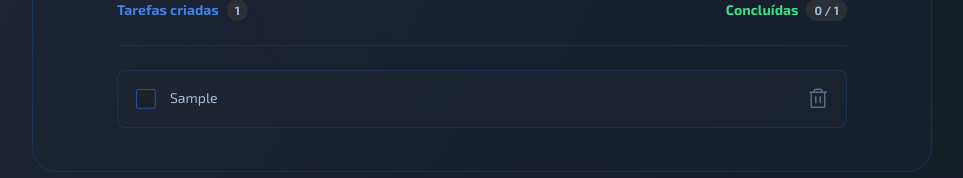
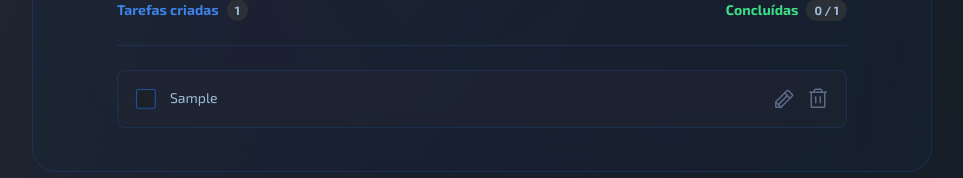
Before and after one commit to sirhent/react-todo-list, a React (Vite) app: page / in a window 1280 px wide. Both pictures are taken after typing "Sample" into the empty fields and a click on the button "CRIAR". Shown: the part 307-485 px from the top of the page, without its empty margins (158-1121 px from the left). Built offline with nearby package versions, Linux system fonts and the light colour scheme.

Commit message:
Implement todo editing functionality

```diff
--- a/package.json
+++ b/package.json
@@ -12,6 +12,7 @@
     "phosphor-react": "^1.4.1",
     "react": "^18.0.0",
     "react-dom": "^18.0.0",
+    "react-textarea-autosize": "^8.3.4",
     "uuid": "^8.3.2"
   },
   "devDependencies": {
--- a/src/App.tsx
+++ b/src/App.tsx
@@ -63,6 +63,22 @@ function App() {
           id: todo.id,
           title: todo.title,
           completed: isCompleted
+        }
+      } else {
+        return todo;
+      }
+    });
+
+    setTodos(todoListWithUpdatedTodo);
+  }
+
+  function handleTodoEdit(todoId: string, newTodoText: string) {
+    const todoListWithUpdatedTodo = todos.map((todo) => {
+      if (todo.id === todoId) {
+        return {
+          id: todo.id,
+          title: newTodoText,
+          completed: todo.completed
         }
       } else {
         return todo;
@@ -171,8 +187,9 @@ function App() {
                     <Todo
                       key={todo.id}
                       todoItem={todo}
-                      onDeleteTodo={handleDeleteTodo}
+                      onDeletedTodo={handleDeleteTodo}
                       onTodoCompleted={handleTodoCompletion}
+                      onTodoEdited={handleTodoEdit}
                     />
                   );
                 })}
--- a/src/components/Todo.module.scss
+++ b/src/components/Todo.module.scss
@@ -25,16 +25,88 @@
   }
 
   &__title {
+    word-break: break-all;
     margin-top: 0.3rem;
     font-size: 1.4rem;
     font-weight: 400;
     color: var(--blue-200);
   }
 
+  &__edit-area {
+    margin-top: 0.3rem;
+    width: 100%;
+    // height: max-content;
+    height: 100%;
+    background: transparent;
+    border: none;
+    border-bottom: 1px solid var(--blue);
+
+    resize: none;
+    font-size: 1.4rem;
+    font-weight: 400;
+    color: var(--blue-200);
+
+    transition: border-bottom 200ms ease;
+
+    &:hover,
+    &:focus {
+      outline: none;
+      border-bottom: 1px solid var(--blue--light);
+    }
+  }
+
   &__actions {
     margin-left: auto;
     display: flex;
     gap: 1rem;
+
+    &__save-btn {
+      width: 2.4rem;
+      height: 2.4rem;
+      border: none;
+      background-color: transparent;
+
+      cursor: pointer;
+
+      &__icon {
+        width: 2.4rem;
+        height: 2.4rem;
+
+        color: var(--blue-300);
+        transition:
+          color 200ms ease,
+          filter 200ms ease;
+      }
+
+      &:hover &__icon {
+        filter: var(--save-icon-underglow);
+        color: var(--green--dark);
+      }
+    }
+
+    &__edit-btn {
+      width: 2.4rem;
+      height: 2.4rem;
+      border: none;
+      background-color: transparent;
+
+      cursor: pointer;
+
+      &__icon {
+        width: 2.4rem;
+        height: 2.4rem;
+
+        color: var(--blue-300);
+        transition:
+          color 200ms ease,
+          filter 200ms ease;
+      }
+
+      &:hover &__icon {
+        filter: var(--edit-icon-underglow);
+        color: var(--blue);
+      }
+    }
 
     &__delete-btn {
       width: 2.4rem;
@@ -45,6 +117,8 @@
       cursor: pointer;
 
       &__icon {
+        width: 2.4rem;
+        height: 2.4rem;
         color: var(--blue-300);
         transition:
           color 200ms ease,
--- a/src/components/Todo.tsx
+++ b/src/components/Todo.tsx
@@ -1,5 +1,6 @@
-import { Trash } from "phosphor-react";
-import { useEffect, useId, useState } from "react";
+import { FloppyDisk, Pencil, Trash } from "phosphor-react";
+import { ChangeEvent, useEffect, useId, useState } from "react";
+import TextareaAutosize from "react-textarea-autosize";
 
 import { TodoType } from "../App";
 
@@ -7,13 +8,16 @@ import styles from "./Todo.module.scss";
 
 interface TodoProps {
   todoItem: TodoType;
-  onDeleteTodo: (todoId: string) => void;
+  onDeletedTodo: (todoId: string) => void;
   onTodoCompleted: (todoId: string, isCompleted: boolean) => void;
+  onTodoEdited: (todoId: string, newTodoText: string) => void;
 }
 
 export function Todo(props: TodoProps) {
   const checkboxId = useId();
   const [isTodoCompleted, setIsTodoCompleted] = useState(false);
+  const [isTodoBeingEdited, setIsTodoBeingEdited] = useState(false);
+  const [editingText, setEditingText] = useState(props.todoItem.title);
 
   function handleTodoCompletion() {
     if (isTodoCompleted) {
@@ -26,6 +30,22 @@ export function Todo(props: TodoProps) {
   useEffect(() => {
     props.onTodoCompleted(props.todoItem.id, isTodoCompleted);
   }, [isTodoCompleted]);
+
+  function handleTodoTextChange(event: ChangeEvent<HTMLTextAreaElement>) {
+    setEditingText(event.target.value);
+  }
+
+  function handleTodoEditState() {
+    if (isTodoBeingEdited) {
+      setIsTodoBeingEdited((prevState) => !prevState);
+    } else {
+      setIsTodoBeingEdited((prevState) => !prevState);
+    }
+  }
+
+  useEffect(() => {
+    props.onTodoEdited(props.todoItem.id, editingText);
+  }, [isTodoBeingEdited]);
 
   return (
     <div className={styles["c-task"]}>
@@ -62,20 +82,50 @@ export function Todo(props: TodoProps) {
         </label>
       </div>
 
-      <h2 className={styles["c-task__title"]}>
-        {props.todoItem.title}
-      </h2>
+      {isTodoBeingEdited ? (
+        <TextareaAutosize
+          className={styles["c-task__edit-area"]}
+          value={editingText}
+          onChange={handleTodoTextChange}
+        />
+      ) : (
+        <h2 className={styles["c-task__title"]}>
+          {editingText}
+        </h2>
+      )}
 
       <div className={styles["c-task__actions"]}>
+        {isTodoBeingEdited ? (
+          <button
+            className={styles["c-task__actions__save-btn"]}
+            title="Salvar alterações"
+            onClick={handleTodoEditState}
+          >
+            <FloppyDisk
+              className={styles["c-task__actions__save-btn__icon"]}
+            />
+          </button>
+        ) : (
+          <button
+            className={styles["c-task__actions__edit-btn"]}
+            title="Editar tarefa"
+            onClick={handleTodoEditState}
+          >
+            <Pencil
+              className={styles["c-task__actions__edit-btn__icon"]}
+            />
+          </button>
+        )}
+
         <button
           className={styles["c-task__actions__delete-btn"]}
           title="Deletar tarefa"
           disabled={false}
-          onClick={() => props.onDeleteTodo(props.todoItem.id)}
+          onClick={() => props.onDeletedTodo(props.todoItem.id)}
         >
           <Trash
             className={styles["c-task__actions__delete-btn__icon"]}
-            size={24}
+            // size={24}
           />
         </button>
       </div>
--- a/src/global.scss
+++ b/src/global.scss
@@ -10,6 +10,7 @@
   --blue-700: rgba(25, 27, 29, 1);
   --blue-700--faded: rgba(25, 27, 29, 0.5);
   --green: rgba(62, 222, 136, 1);
+  --green--faded: rgba(62, 222, 136, 0.5);
   --green--dark: rgba(39, 173, 101, 1);
   --blue--light: rgba(116, 171, 255, 1);
   --blue: rgba(63, 130, 231, 1);
@@ -45,6 +46,12 @@
   --trash-icon-underglow:
       drop-shadow(0 0 0.5rem var(--danger))
       drop-shadow(0 0 1rem var(--danger--faded));
+  --edit-icon-underglow:
+      drop-shadow(0 0 0.5rem var(--blue))
+      drop-shadow(0 0 1rem var(--blue--faded));
+  --save-icon-underglow:
+      drop-shadow(0 0 0.5rem var(--green))
+      drop-shadow(0 0 1rem var(--green--faded));
 
   /* Misc. stylings */
   --small-border-radius: 8px;
```
Also changed, not shown: 1 other file (tests, documents, lock files or other folders).
